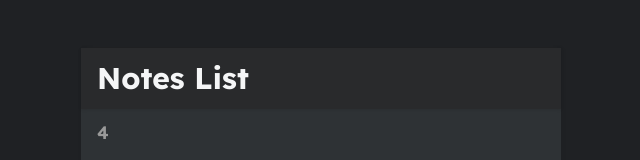
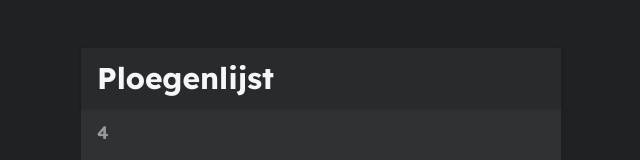
Before and after one commit to mantissystems/VikingLockers, a React (Create React App) app in the folder mykluisjes/: page / in a window 1280 px wide. Shown: the top 160 px of the page, without its empty margins (319-959 px from the left). Built offline with nearby package versions, Linux system fonts and the light colour scheme; data requests are answered from the project's data file.

Commit message:
v15-1-12.45

```diff
--- a/mykluisjes/src/components/Header.js
+++ b/mykluisjes/src/components/Header.js
@@ -3,7 +3,7 @@
 const Header = () => {
     return (
         <div className="app-header">
-            <h1>Notes List</h1>
+            <h1>Ploegenlijst</h1>
         </div>
     )
 }
```
Also changed, not shown: 1 other file (tests, documents, lock files or other folders).
